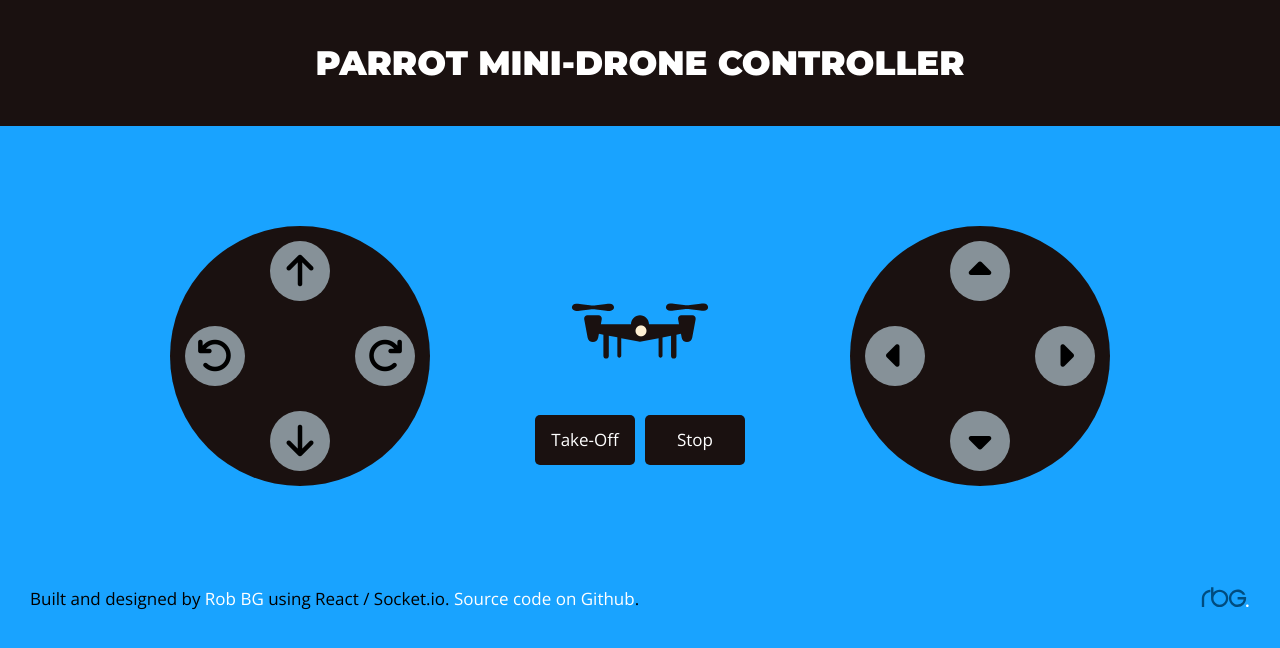
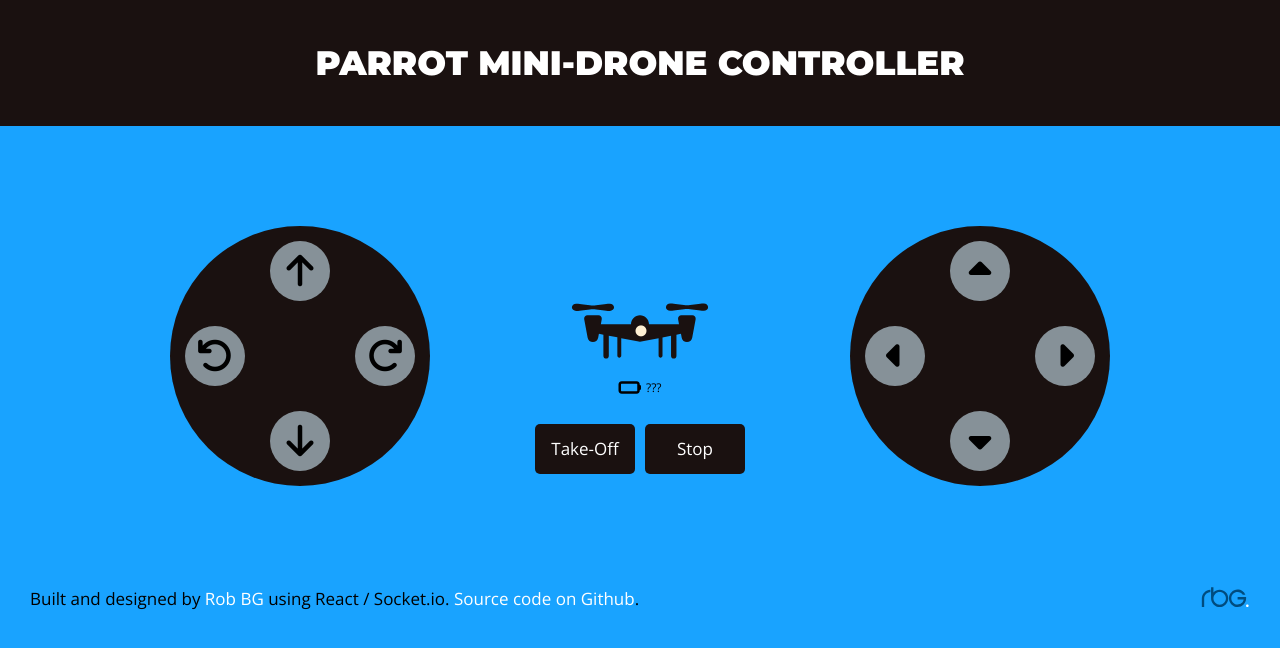
Before and after one commit to capasitore/drone-react, a React (Create React App) app: page / in a window 1280 px wide. Shown: the top 648 px of the page. Built offline with nearby package versions, Linux system fonts and the light colour scheme; no server answers.

Commit message:
Refactor battery component

```diff
--- a/src/components/Battery/index.js
+++ b/src/components/Battery/index.js
@@ -1,14 +1,5 @@
 import React from 'react';
 import './styles.css';
-
-const BatteryContent = (icon, percent) => {
-  return (
-    <div className="battery">
-      <i className={`fa ${icon} battery-icon`} aria-hidden="true" />
-      <span className="battery-label">{percent}%</span>
-    </div>
-  );
-};
 
 const Battery = ({ percent }) => {
   let icon = 'fa-battery-empty';
@@ -25,14 +16,15 @@
 
   let batteryContent;
   if (percent) {
-    batteryContent = BatteryContent(icon, percent);
+    batteryContent = `${percent}%`;
   } else {
-    batteryContent = '';
+    batteryContent = '???';
   }
 
   return (
-    <div>
-      {batteryContent}
+    <div className="battery">
+      <i className={`fa ${icon} battery-icon`} aria-hidden="true" />
+      <span className="battery-label">{batteryContent}</span>
     </div>
   );
 };
```
